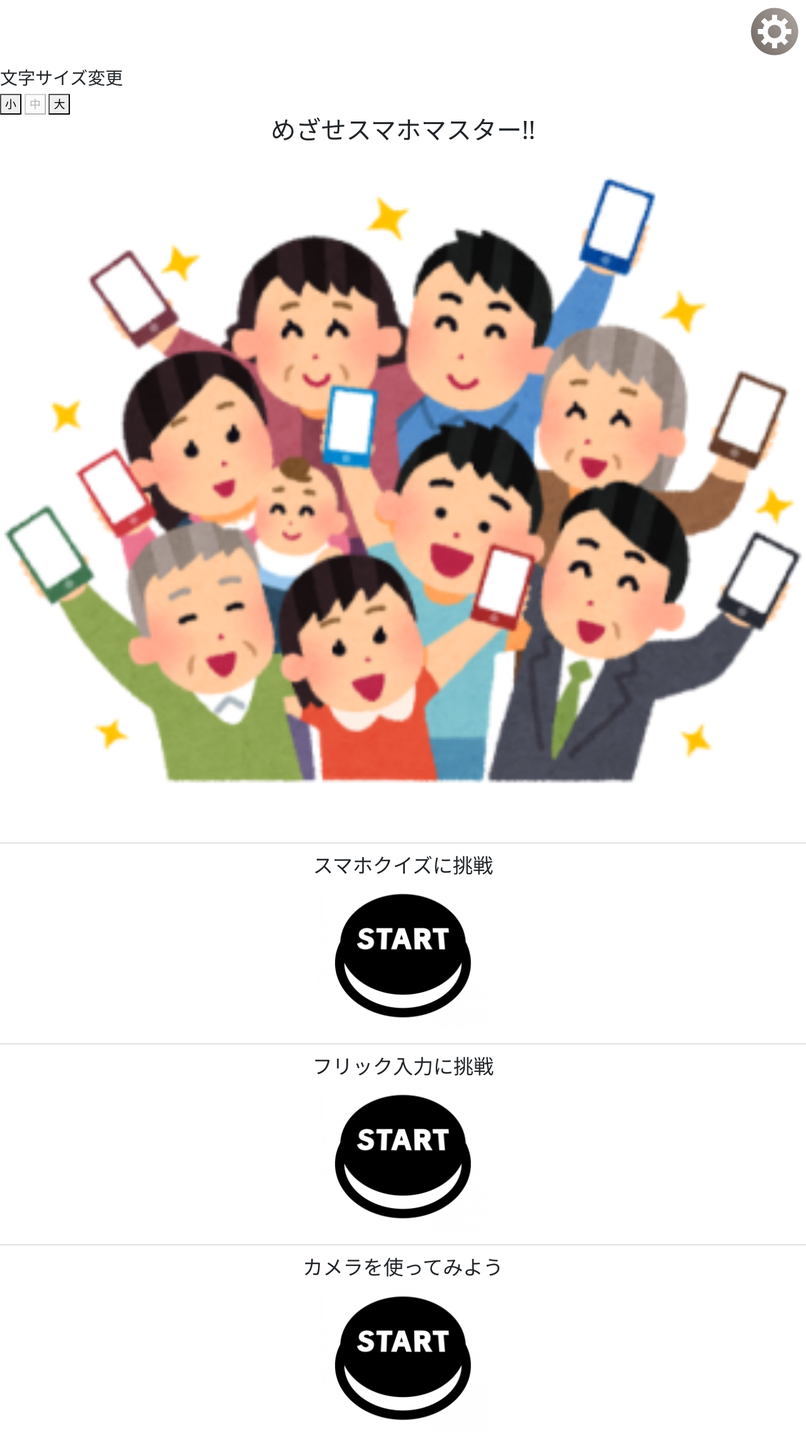
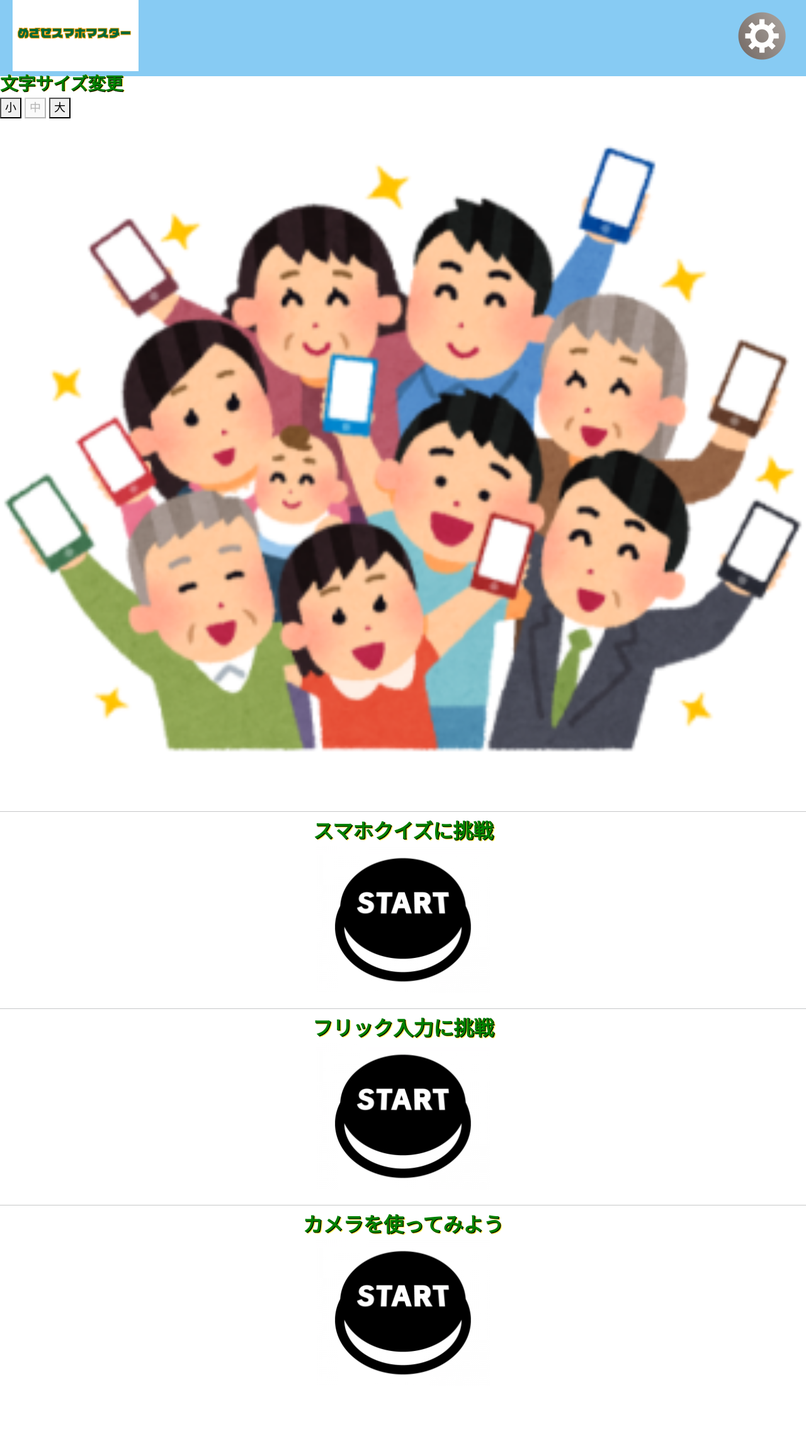
Before and after one commit to Ryuichi-Shino/spg.github.io, a Django app: page / in a window 1280 px wide. Shown: the whole page at 63% size. After the commit the page ends 2183 px from the top, so only its background shows below. Run offline with Django 4.2, Linux system fonts and the light colour scheme; some libraries are stand-ins or nearby versions.

Commit message:
index cssいじった

```diff
--- a/game/static/css/style.css
+++ b/game/static/css/style.css
@@ -1,5 +1,16 @@
-h1{
-    color: orange;
+body {
+  background-color: #fff;
+  font-family:sans-serif
+}
+
+
+.a{
+  line-height:0.95em;
+  font-weight:bold;
+  color: green;
+  text-shadow:
+    0.04em 0.02em 0 #000000,
+    0.08em 0.05em 0 rgba(253, 241, 68, 0.979);
 }
 
 .sample {
@@ -20,10 +31,10 @@ h1{
   text-align:center;
   line-height:0.95em;
   font-weight:bold;
-  color: #07f403;
+  color: green;
   text-shadow:
-    0.04em 0.02em 0 #B0BEC5,
-    0.08em 0.05em 0 rgba(0, 0, 0, 0.6);
+    0.04em 0.02em 0 #000000,
+    0.08em 0.05em 0 rgba(253, 241, 68, 0.979);
 }
 
 #score-container {
@@ -31,6 +42,53 @@ h1{
   height: 50px;
 }
 
-#choice {
+.header__inner {
+  padding: 0 20px; /*左右の余白確保*/
+  display: flex; /*ロゴとハンバーガーメニューを横に並べる*/
+  align-items: center;
+  justify-content: space-between;
+  height: inherit; /*親要素の高さを継承*/
+  position: relative;
+}
 
+.header{
+  background-color: rgb(135, 203, 243);
 }
+
+/* ヘッダーのロゴ部分 */
+.header__title {
+  width: 200px;
+}
+
+
+.header__title img {
+  display: block;
+  width: 100%;
+  height: 100%;
+}
+
+/* ヘッダーのナビ部分 */
+.header__nav {
+  position: absolute;
+  right: 0;
+  left: 0;
+  top: 0;
+  width: 100%;
+  height: 100vh;
+  transform: translateX(100%);
+  background-color: #fff; /*ハンバーガーメニュークリック時のナビゲーションメニュー背景色*/
+  transition: ease .4s; /*ハンバーガーメニュークリック時のナビゲーションメニュー出現を遅延*/
+}
+
+/* ハンバーガーメニュー */
+.header__hamburger {
+  width: 48px;
+  height: 100%;
+}
+
+.hamburger {
+  background-color: transparent; /*buttonタグデフォルトスタイルを打ち消し*/
+  border-color: transparent; /*buttonタグデフォルトスタイルを打ち消し*/
+  z-index: 9999;
+  cursor: pointer;
+}
--- a/game/templates/game/index.html
+++ b/game/templates/game/index.html
@@ -3,6 +3,7 @@
 <html lang="ja">
 <head>
     <link rel="stylesheet" type="text/css" href="../../static/css/bootstrap.min.css"/>
+    <link rel="stylesheet" type="text/css" href="../../static/css/style.css"/>
     <script src="https://ajax.googleapis.com/ajax/libs/jquery/3.5.1/jquery.min.js"></script>
     <script src="../../static/js/bootstrap.min.js"></script>
     <meta name="viewport"
@@ -17,21 +18,30 @@
 </head>
 
 <body>
-    <font size="4">
-    <form action="{% url 'move_to_optionpage' %}" method="post" id="option">
-        <div style="text-align:right">
-            {% csrf_token %}
-            <input type="image" src="{% static 'image/option.png' %}" name="option_button">
+
+    <header class="header">
+        <div class="header__inner">
+            <h1 class="header__title header-title">
+                <a href="">
+                    <img src="../../static/image/logo.png">
+                </a>
+            </h1>
+            <form action="{% url 'move_to_optionpage' %}" method="post" id="option">
+                <div style="text-align:right">
+                    {% csrf_token %}
+                    <input type="image" src="{% static 'image/option.png' %}" name="option_button">
+                </div>
+            </form>
         </div>
-    </form>
+    </header>
 
-    <h3>文字サイズ変更</h3>
+    <font size=4>
+    <h3 class="a">文字サイズ変更</h3>
     <button onclick="location.href='/smallindex'">小</button>
     <button disabled>中</button>
     <button onclick="location.href='/bigindex'">大</button>
 
     <div style="text-align:center">
-        <h1 class="sample">めざせスマホマスター!!</h1>
 
         <div id="carouselExampleSlidesOnly" class="carousel slide" data-bs-ride="carousel">
             <!-- スライドさせる画像の設定 -->
```
Also changed, not shown: db.sqlite3.
